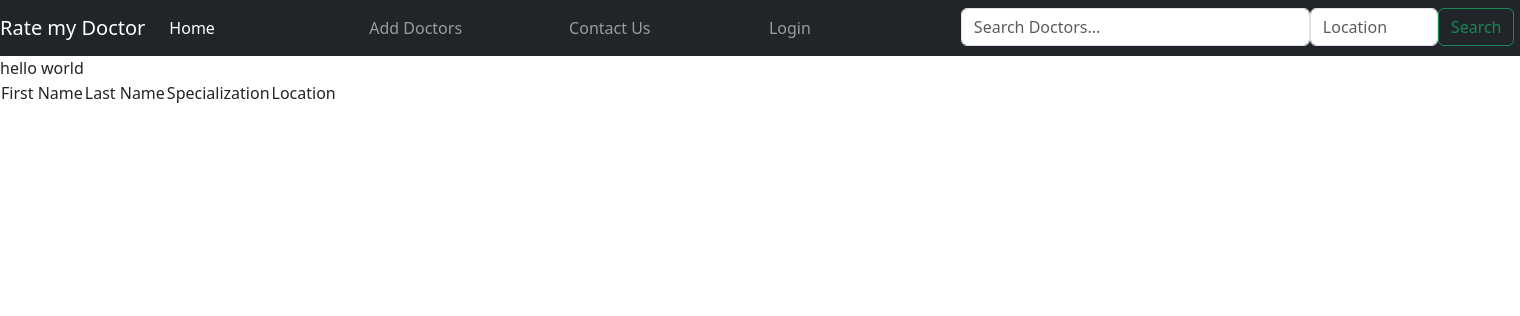
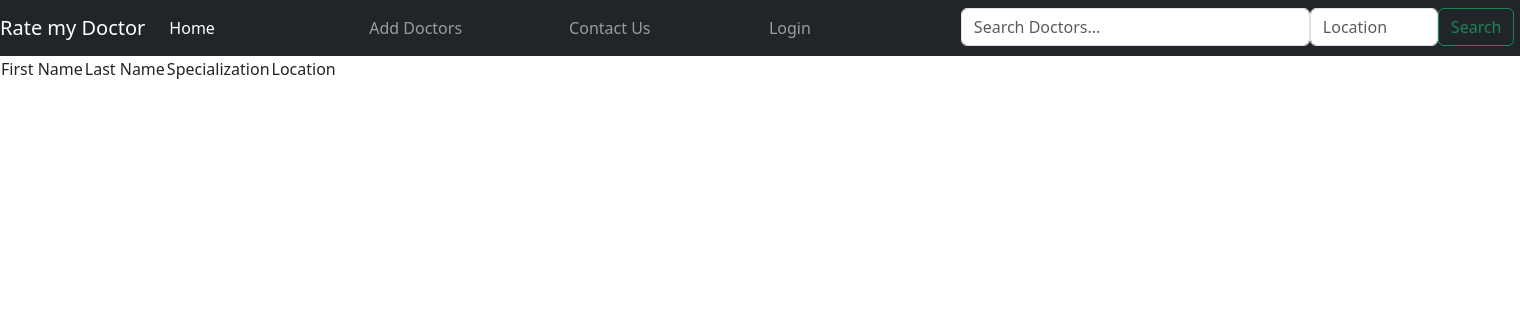
Before and after one commit to vivelaviet/RateMyDoctor, a PHP site: page / in a window 1520 px wide. Shown: the top 316 px of the page. Run offline with PHP 8.4, Linux system fonts and the light colour scheme; data that the repository does not hold is empty.

Commit message:
remove hello world

```diff
--- a/index.php
+++ b/index.php
@@ -53,9 +53,6 @@
 </header>
 
 <body>
-
-
-    <?php echo "hello world" ?>
 
 	<table>
     <tr>
```
